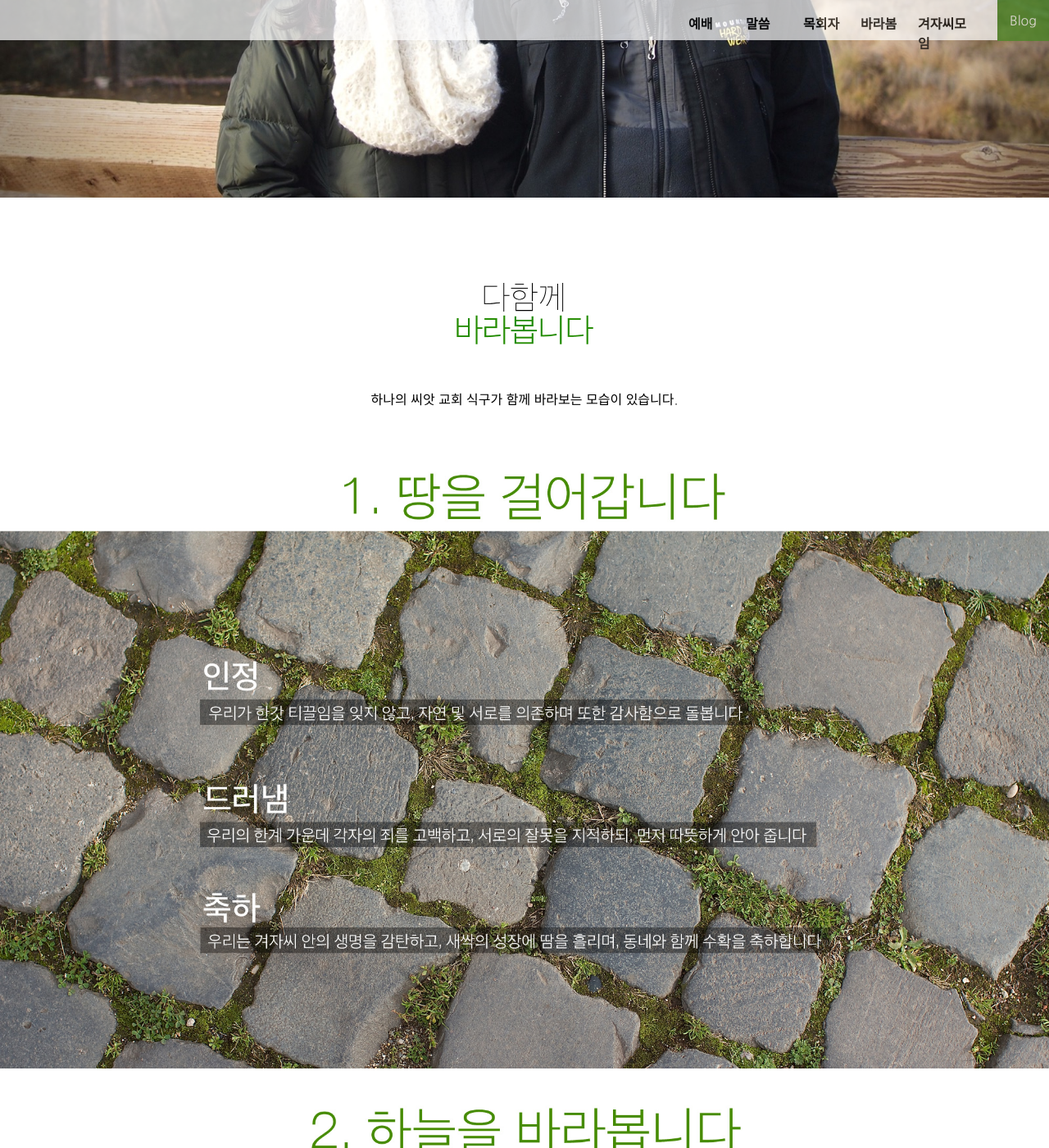
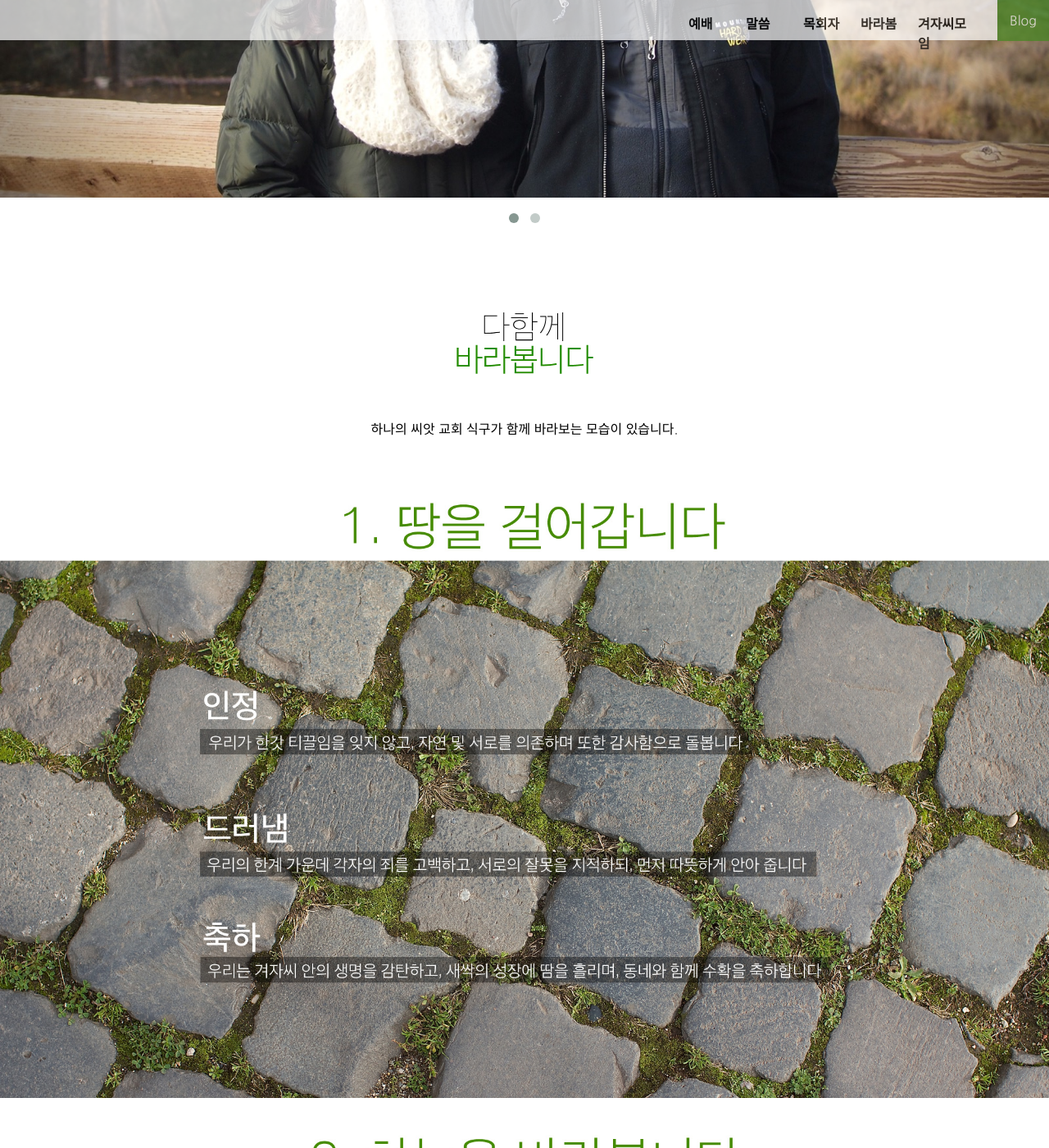
Before and after one commit to hanaseed/hanahome, a Jekyll site: the page built from index.html, in a window 1280 px wide and 1400 px high, scrolled down 4370 px. Shown: the whole window at 82% size. Built offline with Jekyll 4.4.1, drawn with Linux system fonts in a browser that asks for light colours; nearby versions of some CDN libraries; Markdown is read by kramdown in place of the engine named in the settings.

Commit message:
Added slider control, owl.carousel.js and css

```diff
--- a/_layouts/default.html
+++ b/_layouts/default.html
@@ -15,6 +15,10 @@
   </style>
   <link rel="stylesheet" href="/css/hana.css">
   <link rel="shortcut icon" href="/img/favicon.ico" type="image/x-icon">
+
+  <!-- own carousel stylesheets -->
+  <link rel="stylesheet" href="/css/owl.carousel.css">
+  <link rel="stylesheet" href="/css/owl.theme.css">
 
 </head>
 <body>
@@ -38,7 +42,8 @@
 {{ content }}
 <!-- content ends -->
 
-<script src="//ajax.googleapis.com/ajax/libs/jquery/2.1.0/jquery.min.js"></script>
+<script src="//ajax.googleapis.com/ajax/libs/jquery/1.9.1/jquery.min.js"></script>
+<script src="/js/owl.carousel.min.js"></script>
 <script>
   function isMobile() {
     if( navigator.userAgent.match(/Android/i)
--- /dev/null
+++ b/css/owl.carousel.css
@@ -0,0 +1,70 @@
+/*
+ * 	Core Owl Carousel CSS File
+ *	v1.3.3
+ */
+
+/* clearfix */
+.owl-carousel .owl-wrapper:after {
+	content: ".";
+	display: block;
+	clear: both;
+	visibility: hidden;
+	line-height: 0;
+	height: 0;
+}
+/* display none until init */
+.owl-carousel{
+	display: none;
+	position: relative;
+	width: 100%;
+	-ms-touch-action: pan-y;
+}
+.owl-carousel .owl-wrapper{
+	display: none;
+	position: relative;
+	-webkit-transform: translate3d(0px, 0px, 0px);
+}
+.owl-carousel .owl-wrapper-outer{
+	overflow: hidden;
+	position: relative;
+	width: 100%;
+}
+.owl-carousel .owl-wrapper-outer.autoHeight{
+	-webkit-transition: height 500ms ease-in-out;
+	-moz-transition: height 500ms ease-in-out;
+	-ms-transition: height 500ms ease-in-out;
+	-o-transition: height 500ms ease-in-out;
+	transition: height 500ms ease-in-out;
+}
+
+.owl-carousel .owl-item{
+	float: left;
+}
+.owl-controls .owl-page,
+.owl-controls .owl-buttons div{
+	cursor: pointer;
+}
+.owl-controls {
+	-webkit-user-select: none;
+	-khtml-user-select: none;
+	-moz-user-select: none;
+	-ms-user-select: none;
+	user-select: none;
+	-webkit-tap-highlight-color: rgba(0, 0, 0, 0);
+}
+
+/* mouse grab icon */
+.grabbing {
+    cursor:url(grabbing.png) 8 8, move;
+}
+
+/* fix */
+.owl-carousel  .owl-wrapper,
+.owl-carousel  .owl-item{
+	-webkit-backface-visibility: hidden;
+	-moz-backface-visibility:    hidden;
+	-ms-backface-visibility:     hidden;
+  -webkit-transform: translate3d(0,0,0);
+  -moz-transform: translate3d(0,0,0);
+  -ms-transform: translate3d(0,0,0);
+}
--- /dev/null
+++ b/css/owl.theme.css
@@ -0,0 +1,79 @@
+/*
+* 	Owl Carousel Owl Demo Theme
+*	v1.3.3
+*/
+
+.owl-theme .owl-controls{
+	margin-top: 10px;
+	text-align: center;
+}
+
+/* Styling Next and Prev buttons */
+
+.owl-theme .owl-controls .owl-buttons div{
+	color: #FFF;
+	display: inline-block;
+	zoom: 1;
+	*display: inline;/*IE7 life-saver */
+	margin: 5px;
+	padding: 3px 10px;
+	font-size: 12px;
+	-webkit-border-radius: 30px;
+	-moz-border-radius: 30px;
+	border-radius: 30px;
+	background: #869791;
+	filter: Alpha(Opacity=50);/*IE7 fix*/
+	opacity: 0.5;
+}
+/* Clickable class fix problem with hover on touch devices */
+/* Use it for non-touch hover action */
+.owl-theme .owl-controls.clickable .owl-buttons div:hover{
+	filter: Alpha(Opacity=100);/*IE7 fix*/
+	opacity: 1;
+	text-decoration: none;
+}
+
+/* Styling Pagination*/
+
+.owl-theme .owl-controls .owl-page{
+	display: inline-block;
+	zoom: 1;
+	*display: inline;/*IE7 life-saver */
+}
+.owl-theme .owl-controls .owl-page span{
+	display: block;
+	width: 12px;
+	height: 12px;
+	margin: 5px 7px;
+	filter: Alpha(Opacity=50);/*IE7 fix*/
+	opacity: 0.5;
+	-webkit-border-radius: 20px;
+	-moz-border-radius: 20px;
+	border-radius: 20px;
+	background: #869791;
+}
+
+.owl-theme .owl-controls .owl-page.active span,
+.owl-theme .owl-controls.clickable .owl-page:hover span{
+	filter: Alpha(Opacity=100);/*IE7 fix*/
+	opacity: 1;
+}
+
+/* If PaginationNumbers is true */
+
+.owl-theme .owl-controls .owl-page span.owl-numbers{
+	height: auto;
+	width: auto;
+	color: #FFF;
+	padding: 2px 10px;
+	font-size: 12px;
+	-webkit-border-radius: 30px;
+	-moz-border-radius: 30px;
+	border-radius: 30px;
+}
+
+/* preloading images */
+.owl-item.loading{
+	min-height: 150px;
+	background: url(AjaxLoader.gif) no-repeat center center
+}
--- a/index.html
+++ b/index.html
@@ -72,8 +72,9 @@ title: 하나의 씨앗 교회
   </div>
 </div>
 
-<div class="big">
-  <img src="img/pastor-couple.jpg" class="bigimg pastoran">
+<div class="owl-carousel carousel">
+  <div class="big"><img src="img/pastor-couple.jpg" class="bigimg pastoran"></div>
+  <div class="big"><img src="img/pastoran.jpg" class="bigimg pastoran"></div>
 </div>
 
 
```
Also changed, not shown: other parts of _layouts/default.html (+5 -0 lines), img/pastoran.jpg, js/owl.carousel.min.js (added).
